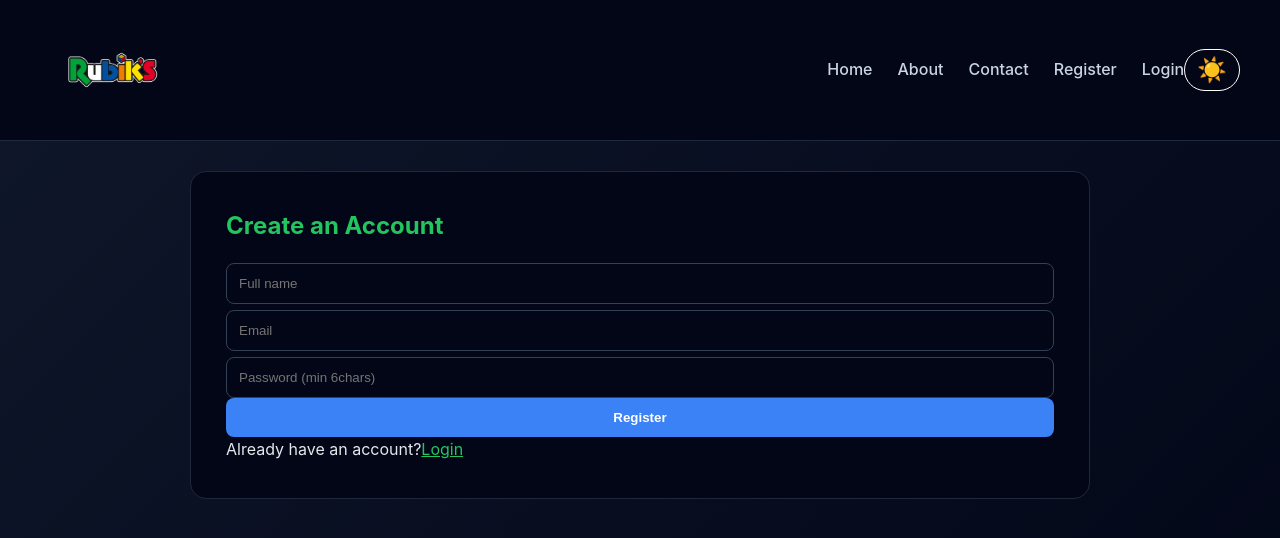
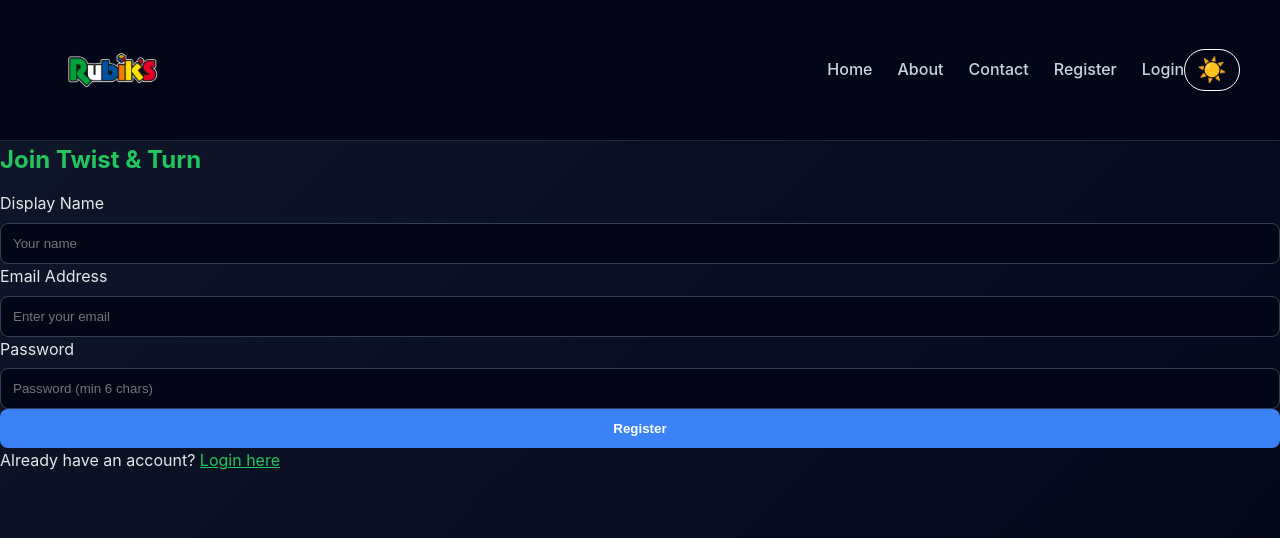
Before and after one commit to roheeeheee/brader-app, a React (Create React App) app in the folder frontend/: page /register in a window 1280 px wide. Shown: the top 538 px of the page. Built offline with nearby package versions, Linux system fonts and the light colour scheme.

Commit message:
leave page

```diff
--- a/frontend/src/pages/RegisterPage.js
+++ b/frontend/src/pages/RegisterPage.js
@@ -1,38 +1,93 @@
-//frontend/src/pages/RegisterPage.js
-import {useState} from 'react';
-import {useNavigate,Link} from 'react-router-dom';
-import API from'../api/axios';
-const RegisterPage=()=>{
-const [form,setForm] =useState({ name: '', email: '', password: '' });
-const [nameError,setError]=useState('');
-const navigate =useNavigate();
-const handleChange=(e)=>setForm({ ...form, [e.target.name]:
-e.target.value});
-const handleSubmit=async(e)=>{
-e.preventDefault();setError('');
-try{
-const{data}=await API.post('/auth/register', form);
-localStorage.setItem('token',data.token);
-navigate('/home');
-}catch(err){
+import React, { useState, useContext } from 'react';
+import { useNavigate, Link } from 'react-router-dom';
+import { AuthContext } from '../context/AuthContext';
+
+const RegisterPage = () => {
+  const [name, setName] = useState('');
+  const [email, setEmail] = useState('');
+  const [password, setPassword] = useState('');
+  const [loading, setLoading] = useState(false);
+  const [error, setError] = useState('');
+
+  const { register } = useContext(AuthContext);
+  const navigate = useNavigate();
+
+  const handleSubmit = async (e) => {
+    e.preventDefault();
+    setError('');
+    setLoading(true);
+
+    try {
+      await register({ name, email: email.trim(), password });
+      navigate('/');
+    } catch (err) {
       setError(err.response?.data?.message || 'Registration failed.');
+    } finally {
+      setLoading(false);
     }
   };
-return(
-<div className='signup-form'>
-<h2>Create an Account</h2>
-{nameError&&<p className='error'>{nameError}</p>}
-<form onSubmit={handleSubmit}>
-<input name='name' placeholder='Full name' value={form.name}
-onChange={handleChange} required />
-<input name='email' type='email' placeholder='Email' value={form.email}
-onChange={handleChange} required />
-<input name='password' type='password' placeholder='Password (min 6
-chars)' value={form.password} onChange={handleChange} required minLength={6} />
-<button type='submit'>Register</button>
+
+  return (
+    <div className="auth-container">
+      <div className="auth-card">
+        <h2>Join Twist & Turn</h2>
+        {error && <div className="error-message">{error}</div>}
+
+        <form onSubmit={handleSubmit} autoComplete="on">
+          <div className="form-group">
+            <label htmlFor="name">Display Name</label>
+            <input
+              id="name"
+              name="name"
+              type="text"
+              placeholder="Your name"
+              value={name}
+              onChange={(e) => setName(e.target.value)}
+              required
+              autoComplete="name"
+            />
+          </div>
+
+          <div className="form-group">
+            <label htmlFor="email">Email Address</label>
+            <input
+              id="email"
+              name="email"
+              type="email"
+              placeholder="Enter your email"
+              value={email}
+              onChange={(e) => setEmail(e.target.value)}
+              required
+              autoComplete="username"
+            />
+          </div>
+
+          <div className="form-group">
+            <label htmlFor="password">Password</label>
+            <input
+              id="password"
+              name="password"
+              type="password"
+              placeholder="Password (min 6 chars)"
+              value={password}
+              onChange={(e) => setPassword(e.target.value)}
+              required
+              minLength="6"
+              autoComplete="new-password"
+            />
+          </div>
+
+          <button type="submit" className="btn-primary" disabled={loading}>
+            {loading ? 'Creating Account...' : 'Register'}
+          </button>
         </form>
-<p>Already have an account?<Link to='/login'>Login</Link></p>
+
+        <p className="auth-footer">
+          Already have an account? <Link to="/login">Login here</Link>
+        </p>
+      </div>
     </div>
   );
 };
+
 export default RegisterPage;
```
Also changed, not shown: 1 other file (tests, documents, lock files or other folders). Lines whose indentation alone changed are shown as unchanged.
